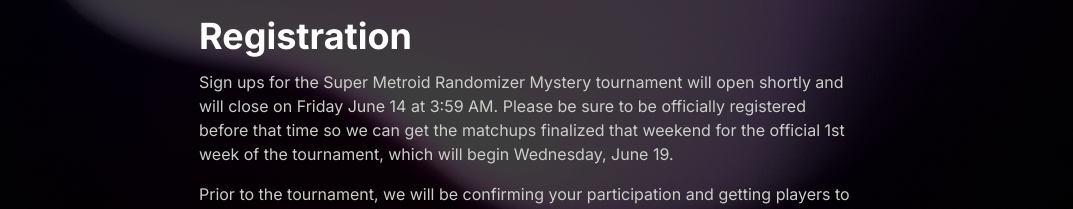
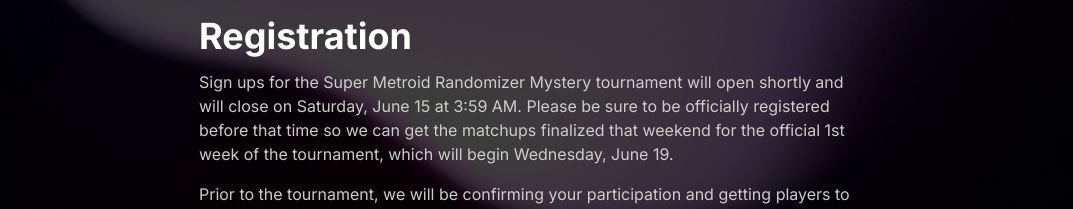
Before and after one commit to dashrando/dash-randomizer, a Next.js app in the folder apps/web/: page /events/mystery/info in a window 1280 px wide. Shown: the part 275-484 px from the top of the page, without its empty margins (111-1184 px from the left). Built offline with nearby package versions, Linux system fonts and the light colour scheme; no server answers.

Commit message:
update other deadlinetimes

```diff
--- a/apps/web/app/events/mystery/info/page.tsx
+++ b/apps/web/app/events/mystery/info/page.tsx
@@ -11,8 +11,6 @@ export const metadata = {
 
 export default function TournamentInfoPage() {
   const baseUrl = '/events/mystery'
-  const deadlineTime = <LocalTime input="2024-06-14T23:59:00.000" originZone="America/New_York"
-  format="h:mm a" />
 
   return (
     <>
@@ -57,7 +55,7 @@ export default function TournamentInfoPage() {
             <article style={{ margin: 'var(--spacer-16x) auto var(--spacer)', maxWidth: '800px', textAlign: 'left' }} className={styles.mysteryArticle}>
               <h2>Registration</h2>
               <p>
-                Sign ups for the Super Metroid Randomizer Mystery tournament will open shortly and will close on Friday June 14  at {deadlineTime}. Please be sure to be officially registered before that time so we can get the matchups finalized that weekend for the official 1st week of the tournament, which will begin Wednesday, June 19.
+                Sign ups for the Super Metroid Randomizer Mystery tournament will open shortly and will close on <LocalTime input="2024-06-14T23:59:00.000" originZone="America/New_York" format={`EEEE, MMMM d 'at' h:mm a`} />. Please be sure to be officially registered before that time so we can get the matchups finalized that weekend for the official 1st week of the tournament, which will begin Wednesday, June 19.
               </p>
               <p>
                 Prior to the tournament, we will be confirming your participation and getting players to join the <a href="https://discord.gg/2usVyy4" target="_blank">Discord server</a>. Discord will be the official medium used to communicate with players and schedule races. Players must join the discord server to participate.
@@ -92,7 +90,7 @@ export default function TournamentInfoPage() {
               <h2>Timeline</h2>
               <ul>
                 <li>June 3: Registration begins</li>
-                <li>June 14: Registration ends at {deadlineTime}</li>
+                <li><LocalTime input="2024-06-14T23:59:00.000" originZone="America/New_York" format="MMMM d" />: Registration ends at <LocalTime input="2024-06-14T23:59:00.000" originZone="America/New_York" format="h:mm a" /></li>
                 <li>June 19: Start of swiss week 1</li>
                 <li>August 7: Last day of swiss weeks</li>
                 <li>August 9: Bracket scheduling can begin</li>
```
